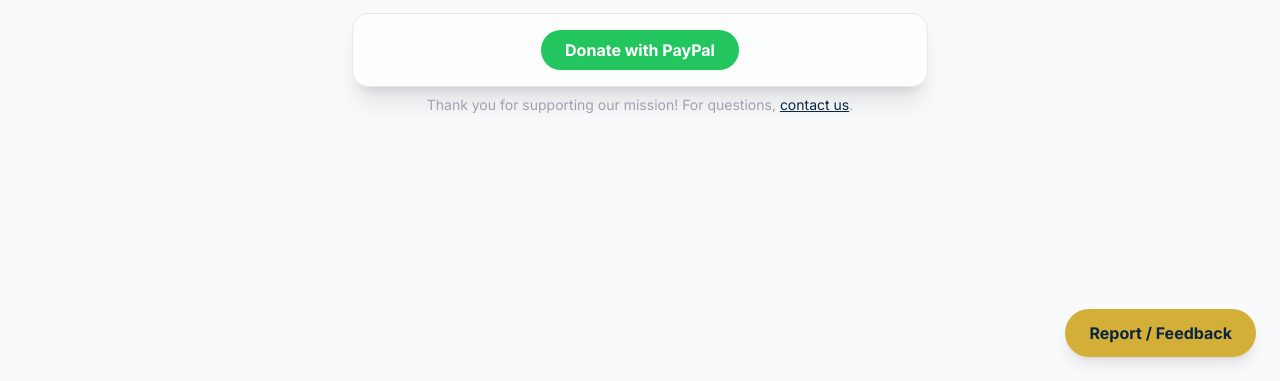
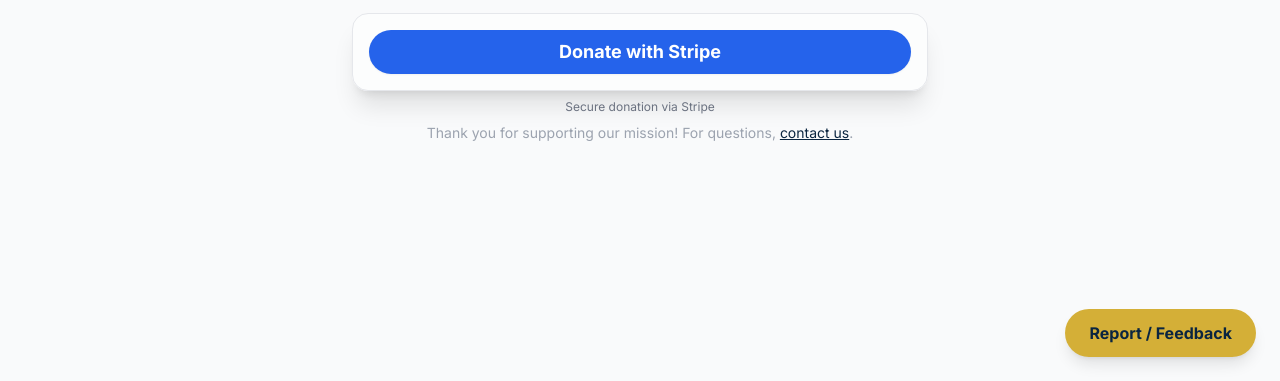
Before and after one commit to alhaq-initiative/Website, a website: page donate.html in a window 1280 px wide. Shown: the part 419-800 px from the top of the page. Drawn offline with nearby package versions, Linux system fonts and the light colour scheme.

Commit message:
Update donation page to use Stripe payment link instead of PayPal

```diff
--- a/donate.html
+++ b/donate.html
@@ -15,6 +15,7 @@
         .text-brand-blue { color: #0A2540; }
         .bg-brand-gold { background-color: #D4AF37; }
         .text-brand-gold { color: #D4AF37; }
+        .hidden-website-field { display: none; }
     </style>
 </head>
 <body class="antialiased">
@@ -78,13 +79,12 @@
                 <span class="text-xs text-gray-500">Secure donation via PayPal</span>
                 </div>
                 <div class="glass-container flex justify-center items-center rounded-2xl shadow-xl border border-gray-200 bg-white/60 p-4 mt-4 mb-2 max-w-xl mx-auto">
-                    <!-- PayPal donation button (replace with your own PayPal link) -->
-                    <form action="https://www.paypal.com/donate" method="post" target="_blank" class="w-full flex flex-col items-center">
-                        <input type="hidden" name="business" value="your-paypal-email@example.com" />
-                        <input type="hidden" name="currency_code" value="USD" />
-                        <button type="submit" class="bg-green-500 text-white font-bold py-2 px-6 rounded-full hover:bg-green-600 transition shadow-sm">Donate with PayPal</button>
-                    </form>
+                    <!-- Stripe donation button -->
+                    <a href="https://buy.stripe.com/28E3cwea897i8vkh2l14400" target="_blank" rel="noopener" class="bg-blue-600 text-white font-bold py-2 px-6 rounded-full hover:bg-blue-700 transition shadow-sm text-lg flex items-center justify-center w-full">
+                        Donate with Stripe
+                    </a>
                 </div>
+                <p class="text-xs text-gray-500 mt-2">Secure donation via Stripe</p>
                 <p class="text-sm text-gray-400 mt-2">Thank you for supporting our mission! For questions, <a href="index.html#contact" class="text-brand-blue underline hover:text-brand-gold">contact us</a>.</p>
             </div>
         </section>
@@ -116,7 +116,7 @@
         <div class="bg-white rounded-2xl shadow-2xl p-8 max-w-md w-full relative">
             <button id="close-feedback" class="absolute top-3 right-3 text-gray-400 hover:text-red-500 text-2xl">&times;</button>
             <h2 class="text-2xl font-bold text-brand-blue mb-2">Report / Feedback</h2>
-            <form action="https://prod-10.ukwest.logic.azure.com:443/workflows/2a3b358e4c614e2aaeb81efadcf9fa42/triggers/When_a_HTTP_request_is_received/paths/invoke?api-version=2016-10-01&sp=%2Ftriggers%2FWhen_a_HTTP_request_is_received%2Frun&sv=1.0&sig=wvDTY-sb321VZ3q7R88UL5zGCYkJMBpU-X_MfNnnEqg" method="POST" autocomplete="off" class="flex flex-col gap-4">
+                <input type="text" name="website" class="hidden-website-field" tabindex="-1" autocomplete="off">
                 <input type="text" name="website" style="display:none" tabindex="-1" autocomplete="off">
                 <input type="text" name="Name" placeholder="Your Name (optional)" class="glass-input py-2 px-3 border border-gray-300" />
                 <input type="email" name="Email" placeholder="Your Email (optional)" class="glass-input py-2 px-3 border border-gray-300" />
```
